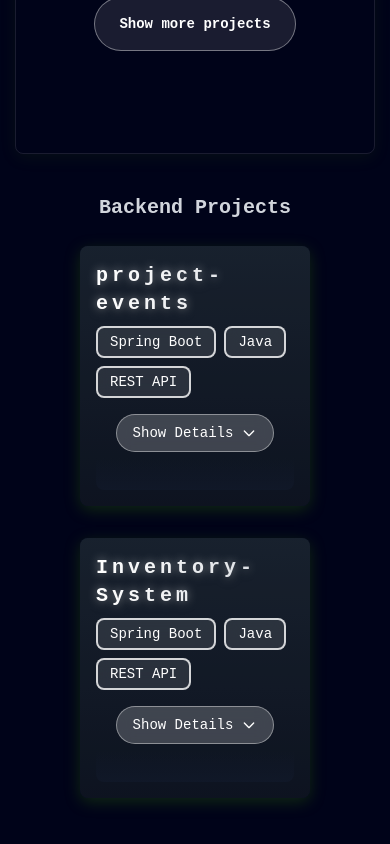
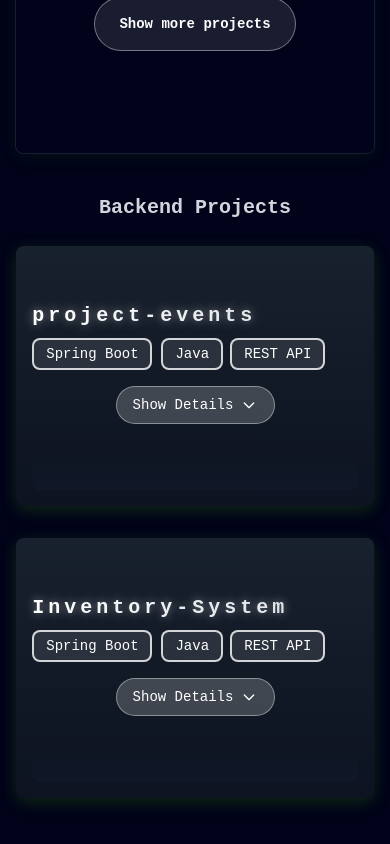
Before and after one commit to mKharchi/portfolio, a Next.js app: page / in a window 390 px wide. Shown: the part 2662-3506 px from the top of the page. Built offline with nearby package versions, Linux system fonts and the light colour scheme.

Commit message:
final touches

```diff
--- a/src/components/Card.jsx
+++ b/src/components/Card.jsx
@@ -19,7 +19,7 @@ const Card = ({ title, technologies, description, image, link, delay = 0 }) => {
       whileTap={{ scale: 0.99 }}
       viewport={{ once: true, amount: 0.2 }}
       transition={{ duration: 0.45, ease: "easeOut", delay }}
-      className={`card shadow-[0px_4px_16px_rgba(54,126,8,0.3)] ${isExpanded ? "h-[450px]" : hasImage ? "h-[430px]" : "h-[260px]"} w-full group gap-2 rounded-lg relative flex justify-end flex-col p-4 pt-6 z-50 overflow-hidden bg-gradient-to-b from-gray-800 to-gray-900 transition-all duration-300`}
+      className={`card shadow-[0px_4px_16px_rgba(54,126,8,0.3)] ${isExpanded ? "h-[450px]" : hasImage ? "h-[430px]" : "h-[260px]"} w-11/12 md:w-full group gap-2 rounded-lg relative flex justify-end flex-col p-4 pt-6 z-50 overflow-hidden bg-gradient-to-b from-gray-800 to-gray-900 transition-all duration-300`}
     >
       {/* Background overlay */}
       <div className="absolute inset-0 bg-black/20 rounded-lg" />
--- a/src/components/Projects.jsx
+++ b/src/components/Projects.jsx
@@ -280,7 +280,7 @@ const Projects = () => {
         <div className="w-full h-full flex flex-col md:flex-row  gap-8 sm:gap-8 xl:gap-12 2xl:gap-10">
 
           {backendProjects.map((project, index) => (
-          <div key={project.id} className="w-full px-20 relative h-full flex justify-center items-center">
+          <div key={project.id} className="w-full  md:px-20 relative h-full flex justify-center items-center">
              <Card  delay={index * 0.08} {...project} />
           </div>
           ))}
```
